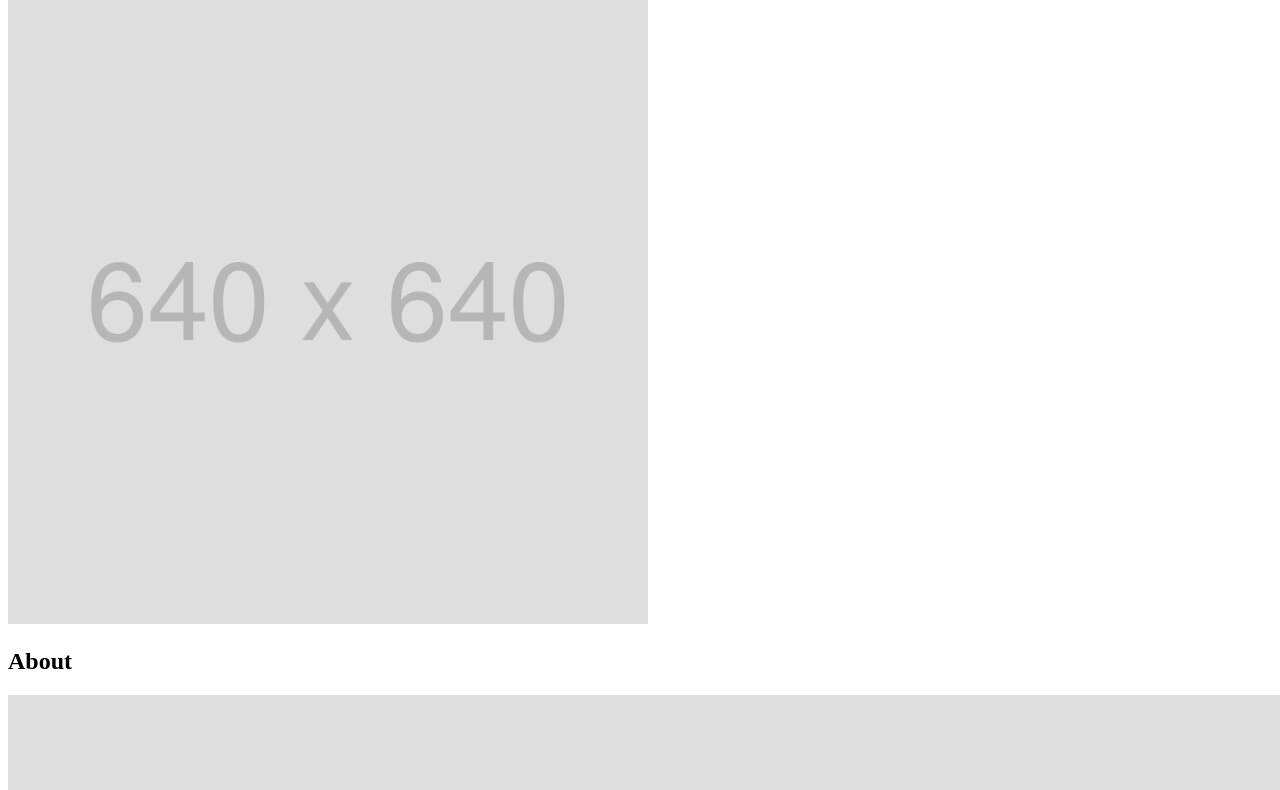
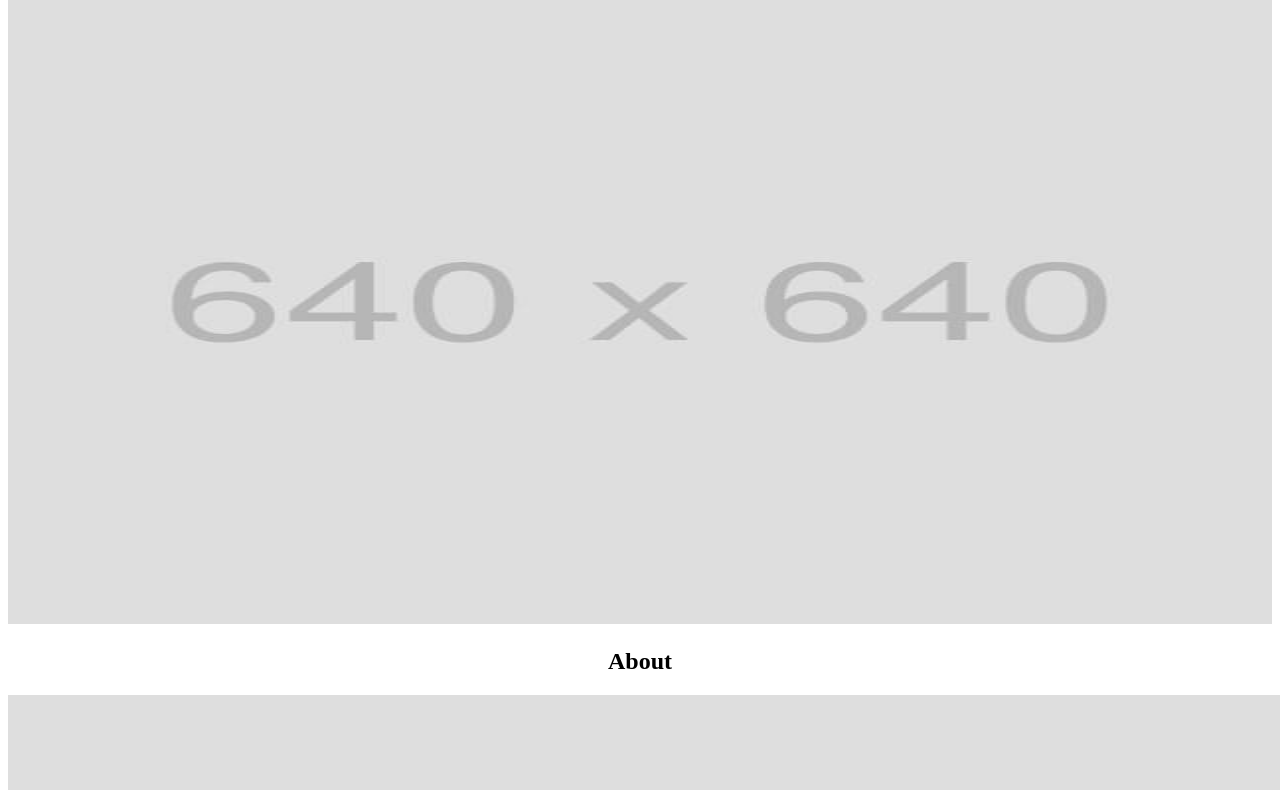
Before and after one commit to unohayato/codestep_intro_profile, a plain HTML site: page index.html in a window 1280 px wide. Shown: the part 64-854 px from the top of the page. Drawn offline with Linux system fonts and the light colour scheme.

Commit message:
img resize

```diff
--- a/css/sytle.css
+++ b/css/sytle.css
@@ -1,5 +1,6 @@
 nav {
   width: 100%;
+  text-align: center;
 }
 
 .nav-wrap {
@@ -15,3 +16,16 @@ justify-content: space-between;
 .nav-link-wrap {
 
 }
+
+main {
+  text-align: center;
+}
+
+.main-img {
+  width: 100%;
+  height: 640px;
+}
+
+footer {
+  text-align: center;
+}
--- a/index.html
+++ b/index.html
@@ -18,7 +18,7 @@
   </nav>
 
   <main>
-    <img src="img/about.jpg" alt="about-img">
+    <img class="main-img" src="img/about.jpg" alt="about-img">
 
     <h2 id="about">About</h2>
     <div>
```
